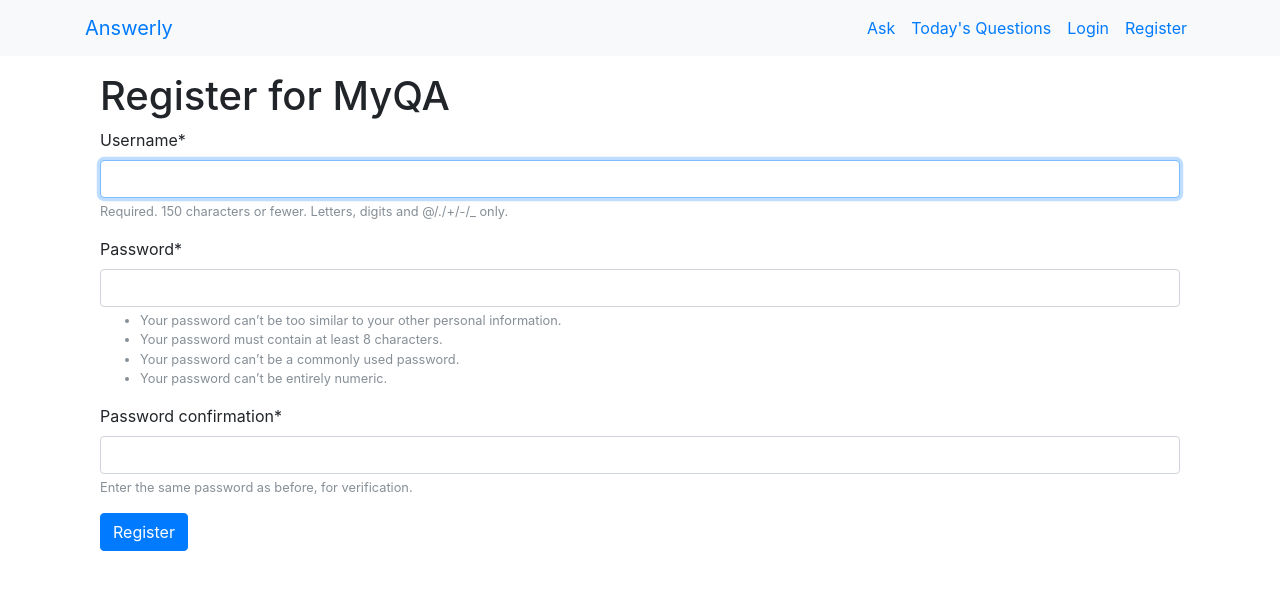
After one commit to masonkim32/answerly, a Django app: page /user/register in a window 1280 px wide. The commit adds this page. Shown: the top 590 px of the page. Run offline with Django 3.2, Linux system fonts and the light colour scheme; some libraries are stand-ins or nearby versions.

Commit message:
feat: Add register, login, and logout view in user app.
user app has some functionalities to manage users. it has three
views in this version. base template is also updated to show
login/register and logout menu in navbar folowing user validation
result.

```diff
--- a/django/config/settings.py
+++ b/django/config/settings.py
@@ -134,6 +134,10 @@ STATICFILES_DIRS = [
     os.path.join(BASE_DIR, 'static'),
 ]
 
+LOGIN_URL = 'user:login'
+LOGIN_REDIRECT_URL = 'qanda:index'
+LOGOUT_REDIRECT_URL = 'qanda:index'
+
 MARKDOWINFY_STRIP = False
 MARKDOWNIFY_WHITELIST_TAGS = [
     'a', 'blockquote', 'code', 'em', 'h1', 'h2', 'h3', 'h4', 'h5', 'h6',
--- a/django/config/urls.py
+++ b/django/config/urls.py
@@ -17,9 +17,11 @@ from django.contrib import admin
 from django.urls import path, include
 
 import qanda.urls
+import user.urls
 
 
 urlpatterns = [
     path('admin/', admin.site.urls),
+    path('user/', include(user.urls, namespace='user')),
     path('', include(qanda.urls, namespace='qanda')),
 ]
--- a/django/templates/base.html
+++ b/django/templates/base.html
@@ -17,7 +17,7 @@
     <link rel="stylesheet" href="{% static "base.css" %}" >
 </head>
 <body>
-    <nav>
+    <nav class="navbar navbar-expand-lg bg-light">
         <div class="container">
             <a class="navbar-brand" href="/" >Answerly</a>
             <ul class="navbar-nav">
@@ -29,6 +29,24 @@
                         Today's Questions
                     </a>
                 </li>
+                {% if user.is_authenticated %}
+                    <li class="nav-item">
+                        <a class="nav-link" href="{% url 'user:logout' %}">
+                            Logout
+                        </a>
+                    </li>
+                {% else %}
+                    <li class="nav-item">
+                        <a class="nav-link" href="{% url 'user:login' %}">
+                            Login
+                        </a>
+                    </li>
+                    <li class="nav-item" >
+                        <a class="nav-link" href="{% url "user:register" %}" >
+                            Register
+                        </a >
+                    </li >
+                {% endif %}
             </ul>
         </div>
     </nav>
--- /dev/null
+++ b/django/user/templates/user/register.html
@@ -0,0 +1,15 @@
+{% extends "base.html" %}
+{% load crispy_forms_tags %}
+
+{% block body %}
+    <div class="col-sm-12">
+        <h1>Register for MyQA</h1>
+        <form method="post">
+            {% csrf_token %}
+            {{ form | crispy }}
+            <button type="submit" class="btn btn-primary">
+                Register
+            </button>
+        </form>
+    </div>
+{% endblock %}
--- /dev/null
+++ b/django/user/urls.py
@@ -0,0 +1,13 @@
+from django.contrib.auth.views import LoginView, LogoutView
+from django.urls import path
+
+import user.views
+
+
+app_name = 'user'
+
+urlpatterns = [
+    path('login', LoginView.as_view(), name='login'),
+    path('logout', LogoutView.as_view(), name='logout'),
+    path('register', user.views.RegisterView.as_view(), name='register'),
+]
--- a/django/user/views.py
+++ b/django/user/views.py
@@ -1,3 +1,11 @@
-from django.shortcuts import render
+from django.contrib.auth.forms import UserCreationForm
+from django.urls import reverse
+from django.views.generic.edit import CreateView
 
-# Create your views here.
+
+class RegisterView(CreateView):
+    template_name = 'user/register.html'
+    form_class = UserCreationForm
+
+    def get_success_url(self):
+        return reverse('user:login')
```
Also changed, not shown: django/user/templates/registration/login.html (added, +17 -0 lines).
